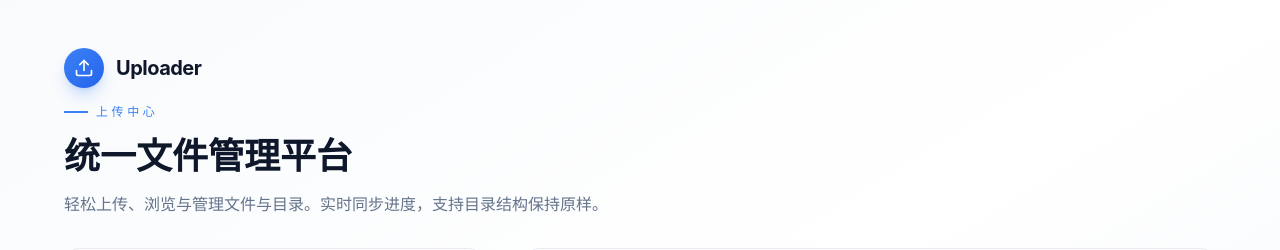
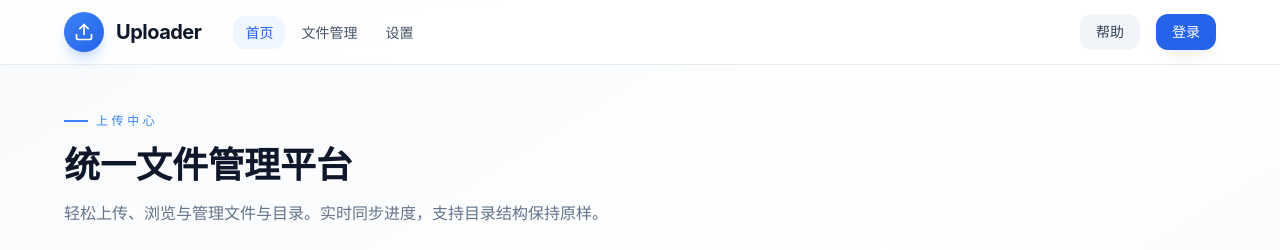
Before and after one commit to tataue/uploader, a React (Vite) app in the folder packages/react-app/: page / in a window 1280 px wide. Shown: the top 250 px of the page. Built offline with nearby package versions, Linux system fonts and the light colour scheme; no server answers.

Commit message:
feat(layout): Integrate Navbar component
- Add Navbar component to application layout
- Move vertical padding to main content area
- Remove standalone logo from page header

```diff
--- a/packages/react-app/src/App.tsx
+++ b/packages/react-app/src/App.tsx
@@ -2,7 +2,7 @@ import { useState } from 'react';
 import UploadArea from './features/uploader/components/UploadArea';
 import { useFileList } from './features/uploader/hooks/useFileList';
 import FileList from './features/uploader/components/FileList';
-import Logo from './components/Logo';
+import Navbar from './components/Navbar';
 
 function App() {
   const { fileList, refreshFileList } = useFileList();
@@ -27,12 +27,10 @@ function App() {
   };
 
   return (
-    <div className="min-h-screen bg-gradient-to-br from-neutral-50 via-white to-neutral-100 py-12">
-      <main className="mx-auto flex w-full max-w-[1600px] flex-col gap-8 px-4 sm:px-6 lg:px-12 xl:px-16">
+    <div className="min-h-screen bg-gradient-to-br from-neutral-50 via-white to-neutral-100">
+      <Navbar />
+      <main className="mx-auto flex w-full max-w-[1600px] flex-col gap-8 px-4 py-12 sm:px-6 lg:px-12 xl:px-16">
         <header className="flex flex-col gap-4 text-center lg:text-left">
-          <div className="mx-auto lg:mx-0">
-            <Logo />
-          </div>
           <span className="mx-auto flex items-center gap-2 text-xs uppercase tracking-[0.3em] text-brand-500 lg:m-0">
             <span className="h-[2px] w-6 bg-brand-500" />
             上传中心
--- /dev/null
+++ b/packages/react-app/src/components/Navbar.tsx
@@ -0,0 +1,47 @@
+import Logo from './Logo';
+
+interface NavItem {
+  label: string;
+  href: string;
+  active?: boolean;
+}
+
+const navItems: NavItem[] = [
+  { label: '首页', href: '#', active: true },
+  { label: '文件管理', href: '#files' },
+  { label: '设置', href: '#settings' },
+];
+
+function Navbar() {
+  return (
+    <nav className="sticky top-0 z-50 border-b border-neutral-200/80 bg-white/80 backdrop-blur-md">
+      <div className="mx-auto flex h-16 max-w-[1600px] items-center justify-between px-4 sm:px-6 lg:px-12 xl:px-16">
+        <div className="flex items-center gap-8">
+          <Logo />
+          <ul className="hidden items-center gap-1 md:flex">
+            {navItems.map((item) => (
+              <li key={item.label}>
+                <a
+                  href={item.href}
+                  className={`rounded-md px-3 py-2 text-sm font-medium transition duration-150 ${
+                    item.active
+                      ? 'bg-brand-50 text-brand-600'
+                      : 'text-neutral-600 hover:bg-neutral-100 hover:text-neutral-900'
+                  }`}
+                >
+                  {item.label}
+                </a>
+              </li>
+            ))}
+          </ul>
+        </div>
+        <div className="flex items-center gap-4">
+          <button className="btn-ghost hidden sm:inline-flex">帮助</button>
+          <button className="btn-primary">登录</button>
+        </div>
+      </div>
+    </nav>
+  );
+}
+
+export default Navbar;
```
